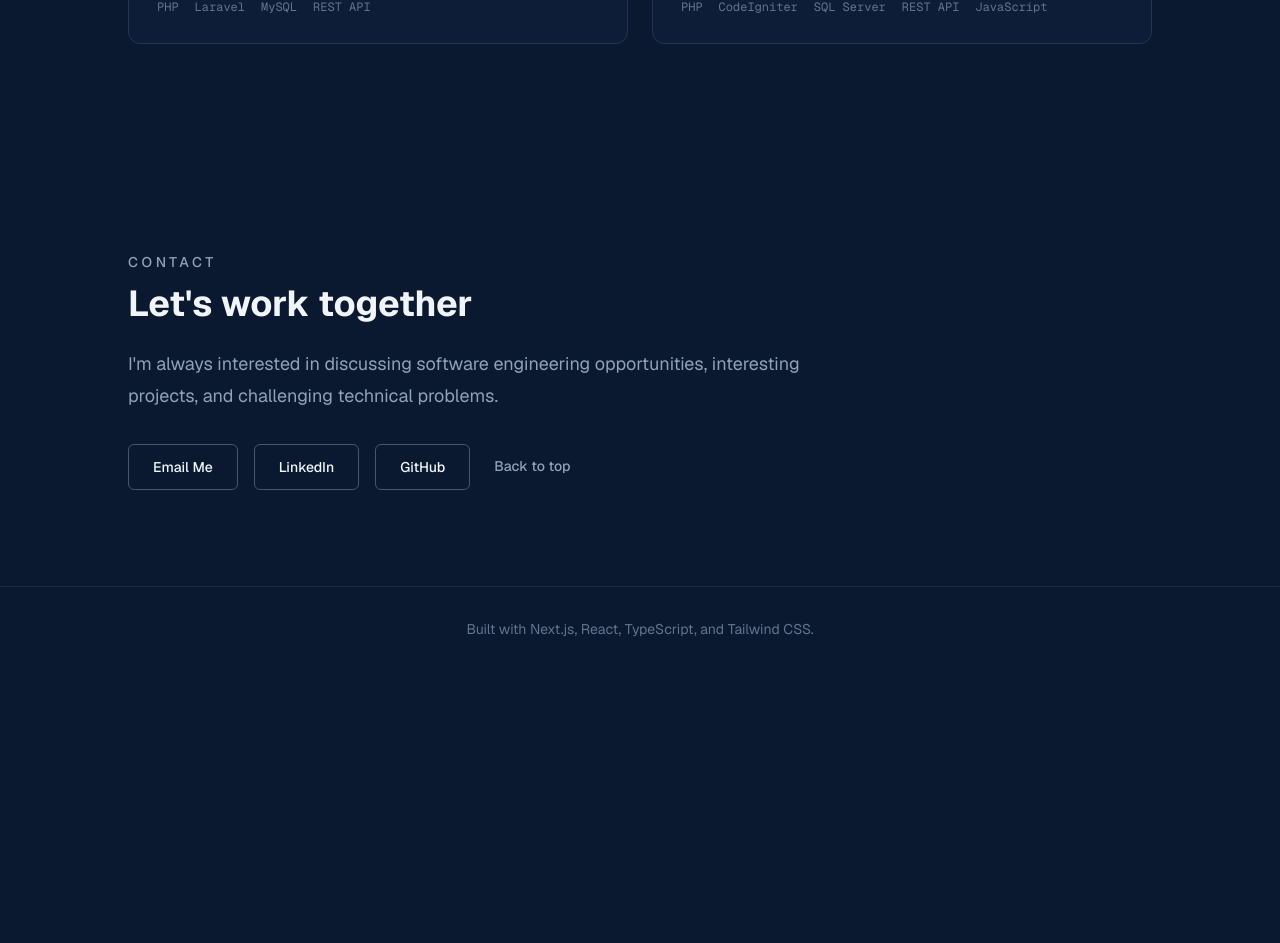
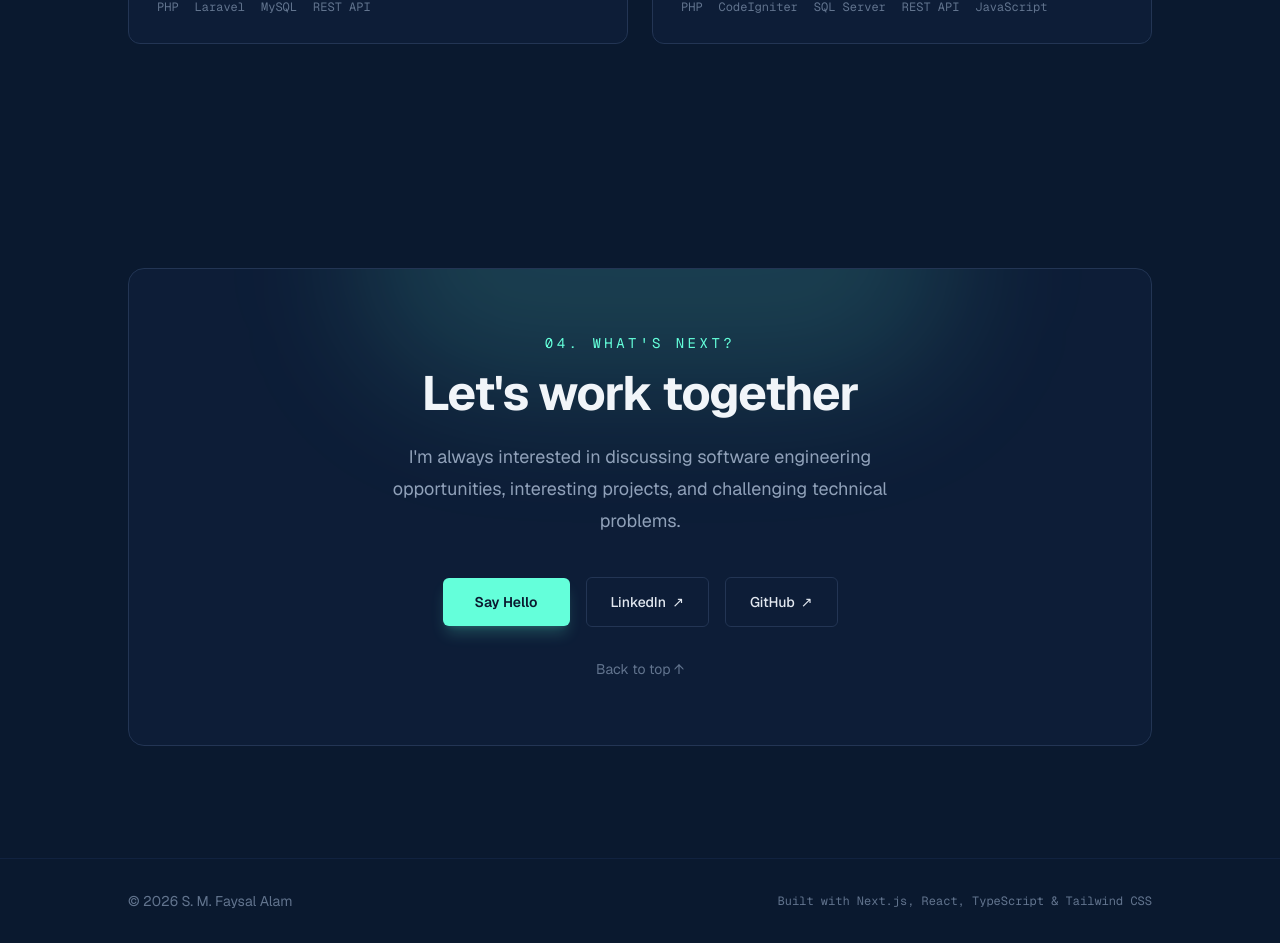
Before and after one commit to SHAYANFAYSAL10/faysal-portfolio, a Next.js app: page / in a window 1280 px wide. Shown: the part 3680-4623 px from the top of the page. Before the commit the page ends 4351 px from the top, so only its background shows below. Built offline with nearby package versions, Linux system fonts and the light colour scheme.

Commit message:
Update contact section, footer

```diff
--- a/components/contact.tsx
+++ b/components/contact.tsx
@@ -1,58 +1,69 @@
-import Link from "next/link";
+import Reveal from "@/components/reveal";
+
+const links = [
+  { label: "LinkedIn", href: "https://www.linkedin.com/in/faysal-alam-834b4326b/" },
+  { label: "GitHub", href: "https://github.com/SHAYANFAYSAL10" },
+];
 
 export default function Contact() {
   return (
-    <section id="contact" className="px-6 py-24">
+    <section id="contact" className="px-6 py-28">
       <div className="mx-auto max-w-5xl">
-        <div className="max-w-2xl">
-          <p className="mb-3 text-sm font-medium tracking-[0.25em] text-slate-400">
-            CONTACT
+        <Reveal>
+          <div className="relative overflow-hidden rounded-2xl border border-navy-700 bg-navy-800/50 px-6 py-16 text-center sm:px-16">
+            <div
+              aria-hidden
+              className="pointer-events-none absolute left-1/2 top-0 h-64 w-[36rem] -translate-x-1/2 -translate-y-1/2 animate-float rounded-full bg-accent/15 blur-3xl"
+            />
+
+            <div className="relative">
+              <p className="font-mono text-sm tracking-[0.25em] text-accent">
+                04. WHAT&apos;S NEXT?
               </p>
 
-          <h2 className="text-3xl font-bold text-slate-100 sm:text-4xl">
+              <h2 className="mt-4 text-4xl font-bold tracking-tight text-slate-100 sm:text-5xl">
                 Let&apos;s work together
               </h2>
 
-          <p className="mt-6 text-base leading-8 text-slate-400 sm:text-lg">
+              <p className="mx-auto mt-6 max-w-xl text-base leading-8 text-slate-400 sm:text-lg">
                 I&apos;m always interested in discussing software engineering
                 opportunities, interesting projects, and challenging technical
                 problems.
               </p>
 
-          <div className="mt-8 flex flex-wrap gap-4">
+              <div className="mt-10 flex flex-wrap items-center justify-center gap-4">
                 <a
                   href="mailto:YOUR_EMAIL_HERE"
-              className="rounded-md border border-slate-600 px-6 py-3 text-sm font-medium text-slate-100 transition hover:border-slate-300 hover:bg-slate-800"
+                  className="rounded-md bg-accent px-8 py-3.5 text-sm font-semibold text-navy-900 shadow-lg shadow-accent/20 transition hover:-translate-y-0.5 hover:shadow-accent/40"
                 >
-              Email Me
+                  Say Hello
                 </a>
 
+                {links.map((link) => (
                   <a
-              href="https://www.linkedin.com/in/faysal-alam-834b4326b/"
+                    key={link.label}
+                    href={link.href}
                     target="_blank"
                     rel="noopener noreferrer"
-              className="rounded-md border border-slate-600 px-6 py-3 text-sm font-medium text-slate-100 transition hover:border-slate-300 hover:bg-slate-800"
+                    className="group inline-flex items-center gap-1.5 rounded-md border border-navy-700 px-6 py-3.5 text-sm font-medium text-slate-200 transition hover:-translate-y-0.5 hover:border-accent/60 hover:text-accent"
                   >
-              LinkedIn
+                    {link.label}
+                    <span className="transition group-hover:-translate-y-0.5 group-hover:translate-x-0.5">
+                      ↗
+                    </span>
                   </a>
-
-            <a
-              href="https://github.com/SHAYANFAYSAL10"
-              target="_blank"
-              rel="noopener noreferrer"
-              className="rounded-md border border-slate-600 px-6 py-3 text-sm font-medium text-slate-100 transition hover:border-slate-300 hover:bg-slate-800"
-            >
-              GitHub
-            </a>
+                ))}
+              </div>
 
               <a
                 href="#top"
-              className="px-2 py-3 text-sm font-medium text-slate-400 transition hover:text-slate-100"
+                className="mt-8 inline-block text-sm text-slate-500 transition hover:text-accent"
               >
-              Back to top
+                Back to top ↑
               </a>
             </div>
           </div>
+        </Reveal>
       </div>
     </section>
   );
--- a/components/footer.tsx
+++ b/components/footer.tsx
@@ -1,9 +1,10 @@
 export default function Footer() {
   return (
-    <footer className="border-t border-slate-800 px-6 py-8">
-      <div className="mx-auto max-w-5xl">
-        <p className="text-center text-sm text-slate-500">
-          Built with Next.js, React, TypeScript, and Tailwind CSS.
+    <footer className="border-t border-navy-800 px-6 py-8">
+      <div className="mx-auto flex max-w-5xl flex-col items-center justify-between gap-2 text-sm text-slate-500 sm:flex-row">
+        <p>© {new Date().getFullYear()} S. M. Faysal Alam</p>
+        <p className="font-mono text-xs">
+          Built with Next.js, React, TypeScript &amp; Tailwind CSS
         </p>
       </div>
     </footer>
```
Lines whose indentation alone changed are shown as unchanged.
